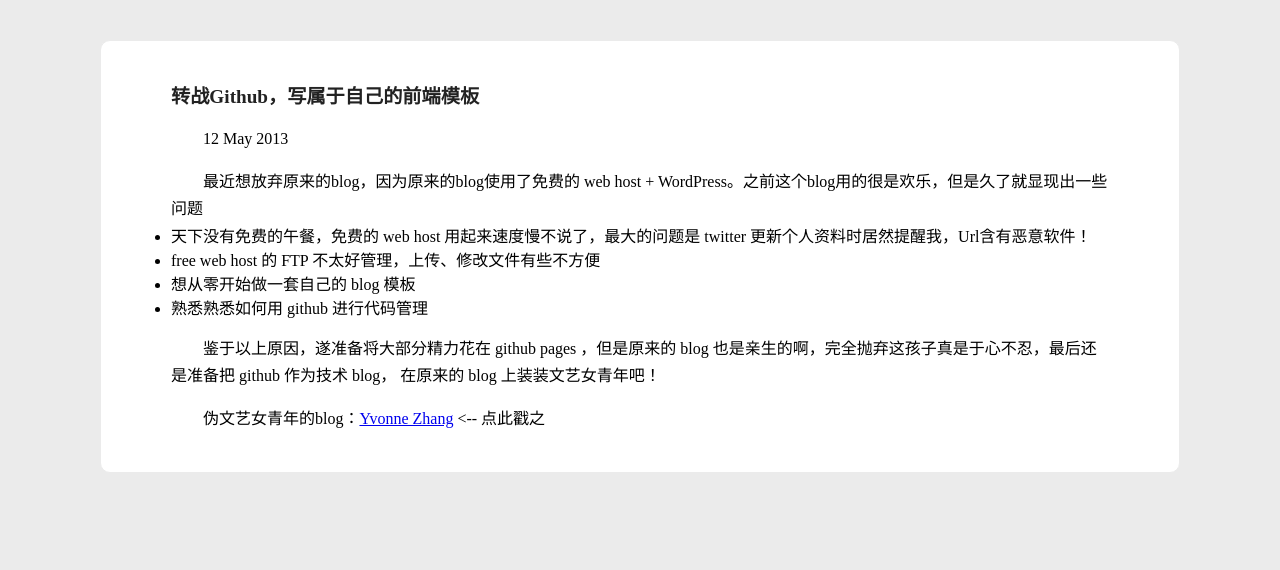
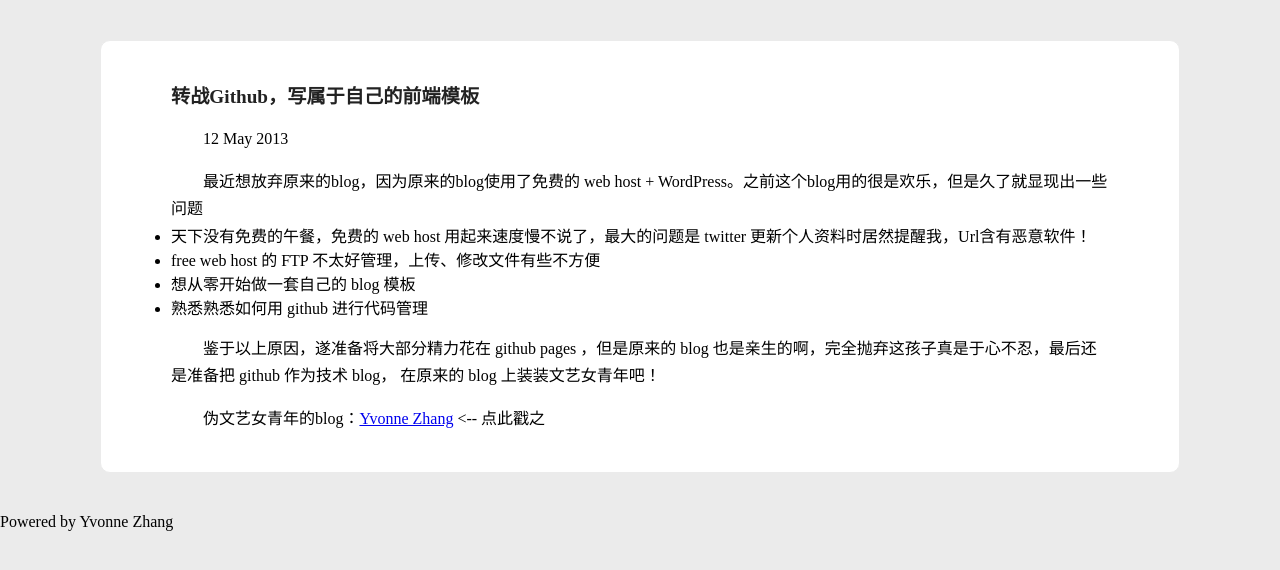
Before and after one commit to fcrosfly/myblog, a Jekyll site: the page built from _posts/2013-05-12-转战Github，写属于自己的前端模板.html, in a window 1280 px wide. Shown: the top 570 px of the page. Built offline with Jekyll 4.4.1, drawn with Linux system fonts in a browser that asks for light colours.

Commit message:
Update default.html

```diff
--- a/_layouts/default.html
+++ b/_layouts/default.html
@@ -8,5 +8,6 @@
 </head>
 <body>
 	<div id="page">{{ content }}</div>
+	<div id="footer">Powered by Yvonne Zhang</div>
 </body>
 </html>
```
